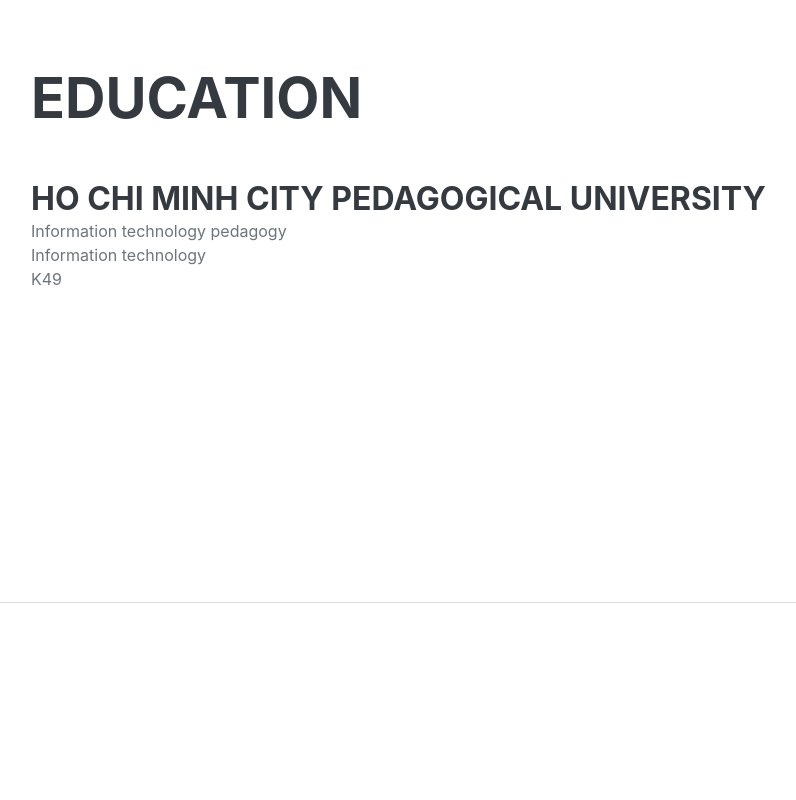
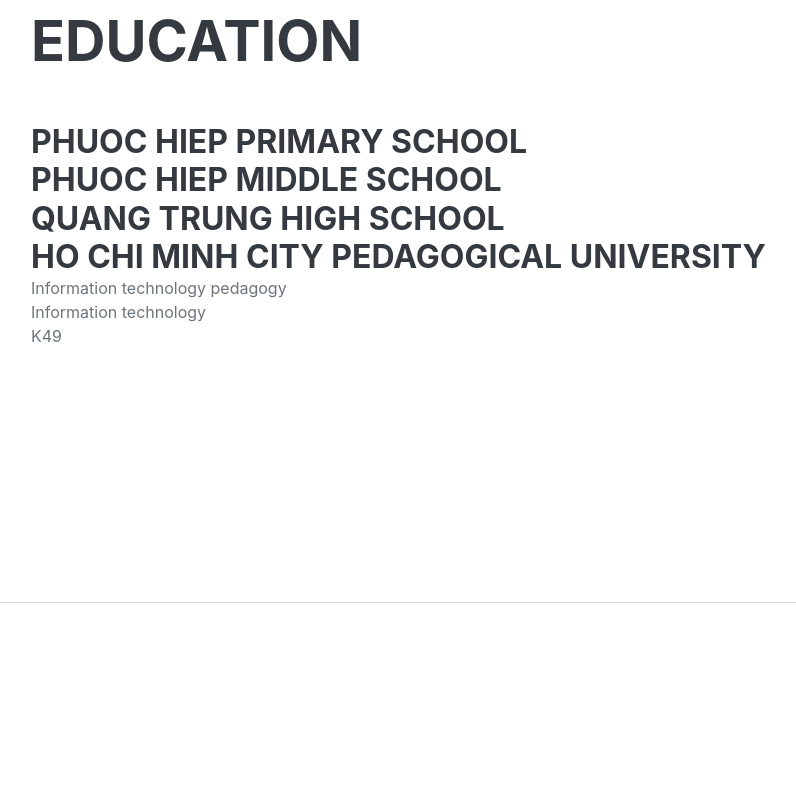
Before and after one commit to Hau4969/My-CV, a plain HTML site: page index.html in a window 1280 px wide. Shown: the part 1800-2600 px from the top of the page, without its empty margins (289-1085 px from the left). Drawn offline with nearby package versions, Linux system fonts and the light colour scheme; a web font is replaced by a local one.

Commit message:
Update index.html

```diff
--- a/index.html
+++ b/index.html
@@ -83,6 +83,9 @@
                     <h2 class="mb-5">Education</h2>
                     <div class="d-flex flex-column flex-md-row justify-content-between mb-5">
                         <div class="flex-grow-1">
+                             <h3 class="mb-0">Phuoc Hiep Primary School</h3>
+                            <h3 class="mb-0">Phuoc Hiep Middle School</h3>
+                            <h3 class="mb-0">Quang Trung high school</h3>
                             <h3 class="mb-0">Ho Chi Minh City Pedagogical University</h3>
                             <div class="Specialized">Information technology pedagogy</div>
                             <div class="Department">Information technology</div>
@@ -114,6 +117,7 @@
                     <h2 class="mb-5">Interests</h2>
                     <p>My hobbies are listening to music and reading books. And sometimes it can be replaced by programming and studying jobs.</p>
                     <p class="mb-0">When forced to stay indoors. I watch some movies and TV shows in the detective genre. I think an aspiring chef and I spend most of my free time exploring knowledge and tasting delicious foods. </p>
+                    <p class="mb-0">My favorite things are drawing and creating comics and novels... I can spend all day just reading stories and almost every day I have to read them.</p>
                 </div>
             </section>
 
```
